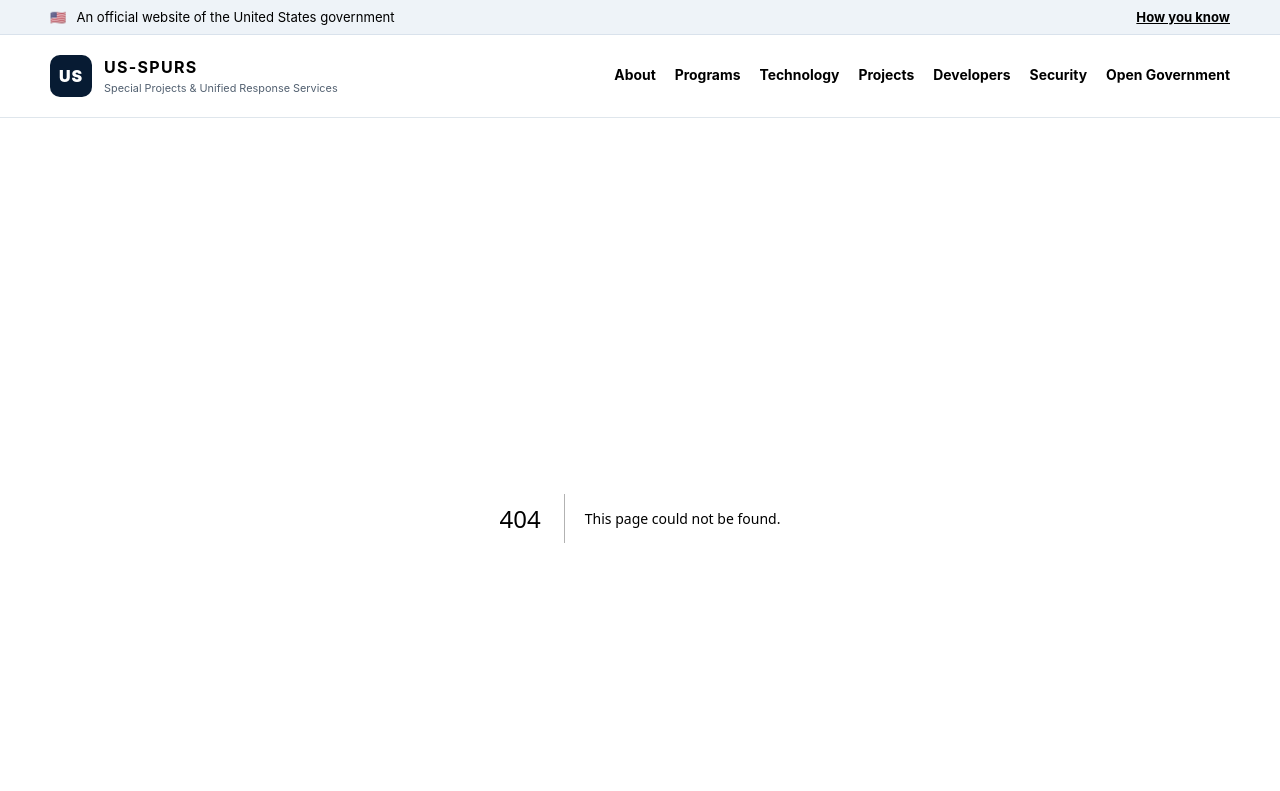
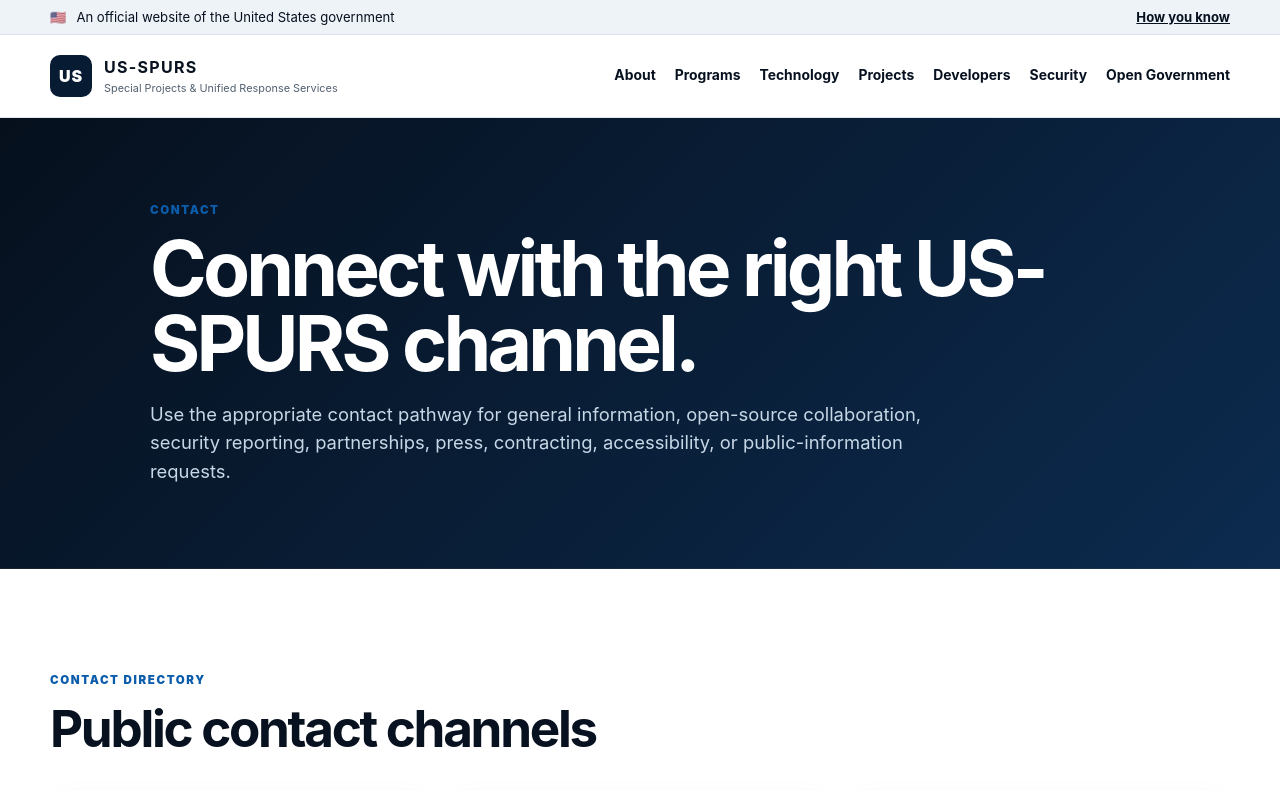
Before and after one commit to US-SPURS/US-SPURS.github.io, a Next.js app: page /contact in a window 1280 px wide. Before the commit this address had no page. Shown: the top 791 px of the page. Built offline with nearby package versions, Linux system fonts and the light colour scheme.

Commit message:
feat(site): add Contact directory

```diff
--- /dev/null
+++ b/app/contact/page.tsx
@@ -0,0 +1,21 @@
+import type { Metadata } from 'next';
+import { InfoGrid, PageHero, Section } from '@/components/interior';
+
+export const metadata: Metadata = { title: 'Contact' };
+
+export default function ContactPage() {
+  return <main id="main-content">
+    <PageHero eyebrow="Contact" title="Connect with the right US-SPURS channel." summary="Use the appropriate contact pathway for general information, open-source collaboration, security reporting, partnerships, press, contracting, accessibility, or public-information requests." />
+    <Section eyebrow="Contact directory" title="Public contact channels"><InfoGrid items={[
+      { title: 'General inquiries', body: 'General information and public questions.', href: 'mailto:info@spurs.gov', meta: 'info@spurs.gov' },
+      { title: 'Open source', body: 'GitHub, public code, contribution, and licensing questions.', href: 'mailto:opensource@spurs.gov', meta: 'opensource@spurs.gov' },
+      { title: 'Security', body: 'Private reporting of suspected vulnerabilities and security concerns.', href: 'mailto:security@spurs.gov', meta: 'security@spurs.gov' },
+      { title: 'Partnerships', body: 'Interagency, research, technical, and external partnership inquiries.', href: 'mailto:partnerships@spurs.gov', meta: 'partnerships@spurs.gov' },
+      { title: 'Press & media', body: 'Media inquiries and public-affairs coordination.', href: 'mailto:press@spurs.gov', meta: 'press@spurs.gov' },
+      { title: 'Contracting', body: 'Procurement, acquisition, and vendor inquiries.', href: 'mailto:contracts@spurs.gov', meta: 'contracts@spurs.gov' },
+      { title: 'Accessibility', body: 'Report digital accessibility barriers or request accessibility assistance.', href: 'mailto:accessibility@spurs.gov', meta: 'accessibility@spurs.gov' },
+      { title: 'FOIA', body: 'Freedom of Information Act requests and public-records inquiries.', href: 'mailto:foia@spurs.gov', meta: 'foia@spurs.gov' },
+    ]} /></Section>
+    <Section dark eyebrow="Security notice" title="Do not report vulnerabilities through public issues." intro="Potential security vulnerabilities should be sent through the private security contact pathway and handled according to the applicable repository SECURITY.md and agency vulnerability-disclosure guidance." />
+  </main>;
+}
```
